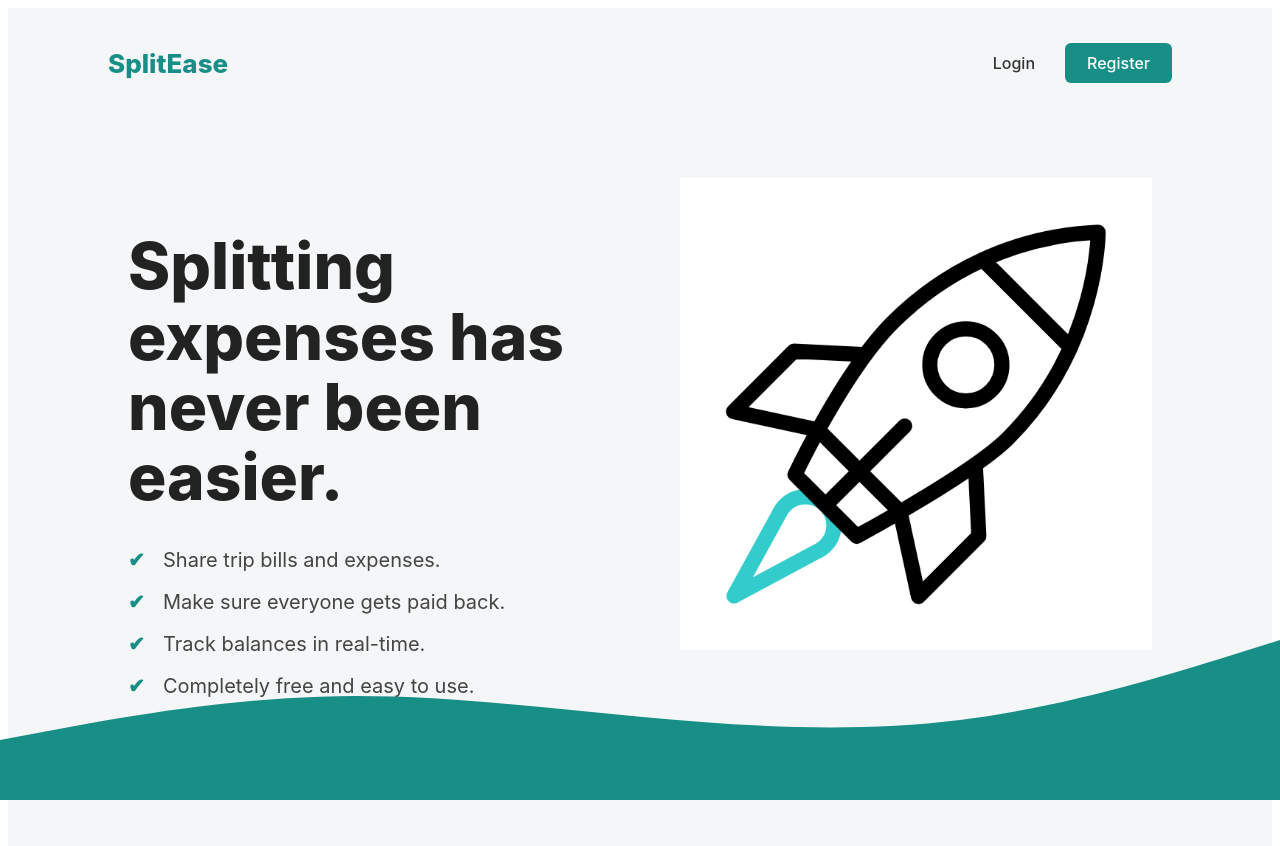
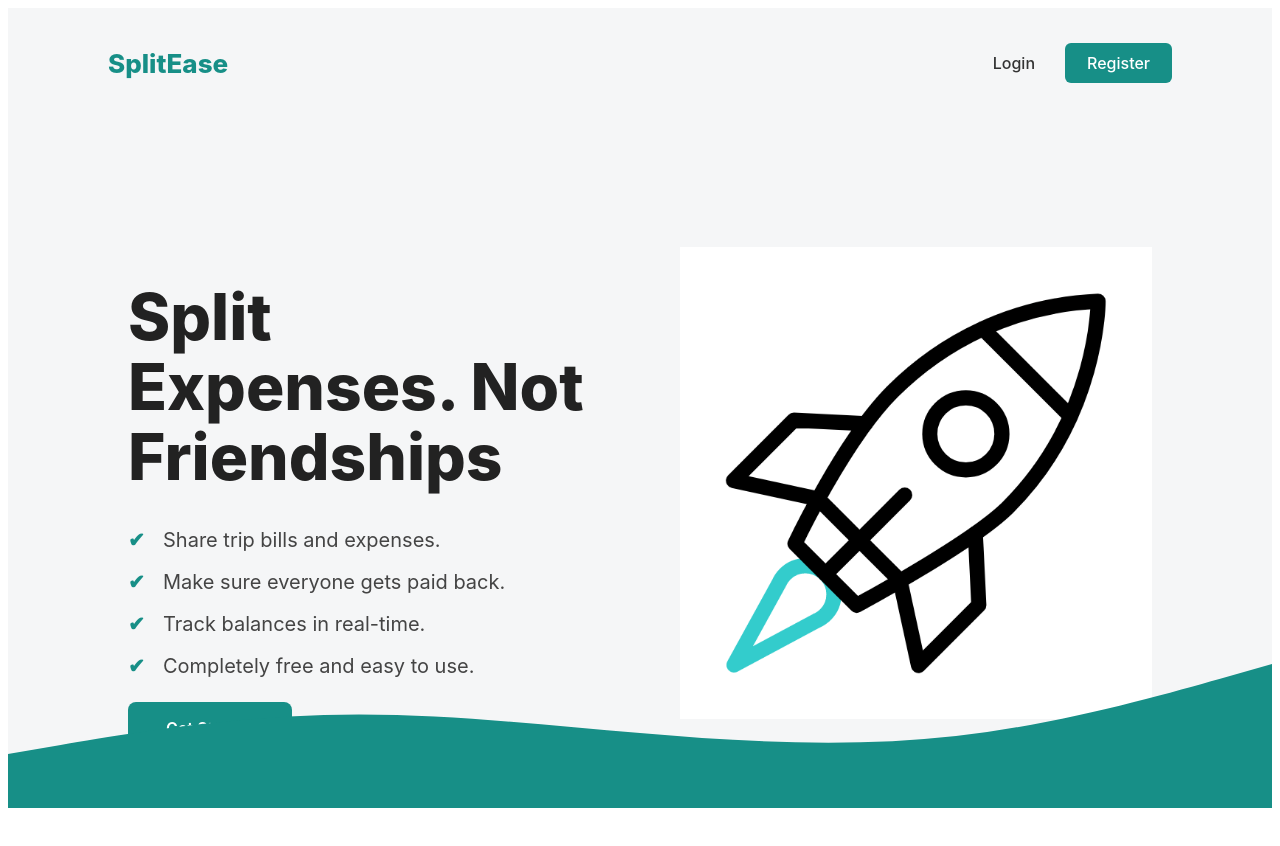
Before and after one commit to shoryataneja/SplitEase, a React app in the folder frontend/: page / in a window 1280 px wide. Shown: the top 846 px of the page. After the commit the page ends 816 px from the top, so only its background shows below. Built offline with nearby package versions, Linux system fonts and the light colour scheme; the HTML template or start-up script is replaced by a standard one.

Commit message:
fixing the css for the page

```diff
--- a/frontend/src/pages/Landing.jsx
+++ b/frontend/src/pages/Landing.jsx
@@ -21,8 +21,7 @@ function Landing() {
         {/* LEFT SIDE */}
         <div className="hero-left">
           <h1>
-            Splitting expenses has <br />
-            never been easier.
+            Split Expenses. Not Friendships
           </h1>
 
           <ul className="feature-list">
--- a/frontend/src/styles/Landing.css
+++ b/frontend/src/styles/Landing.css
@@ -1,5 +1,7 @@
 .landing-page {
-  min-height: 100vh;
+  height: 100vh;
+  overflow: hidden;
+  position: relative;
   background: #f5f6f7;
   font-family: 'Inter', sans-serif;
   color: #222;
@@ -35,11 +37,11 @@
 
 /* HERO */
 .hero {
-  min-height: calc(100vh - 70px);
+  height: calc(100vh - 70px); /* navbar height */
   display: flex;
-  align-items: flex-start;
+  align-items: center;
   justify-content: space-between;
-  padding: 60px 120px 0 120px;
+  padding: 0 120px;
   gap: 80px;
 }
 
@@ -108,10 +110,11 @@
   left: 0;
   width: 100%;
   line-height: 0;
+  pointer-events: none;
 }
 
 .bottom-wave svg {
   display: block;
   width: 100%;
-  height: 200px;
+  height: 180px;
 }
```
